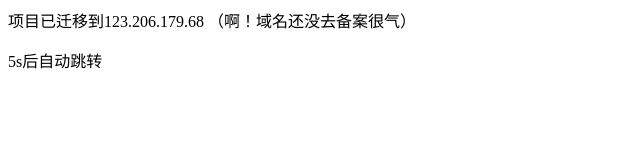
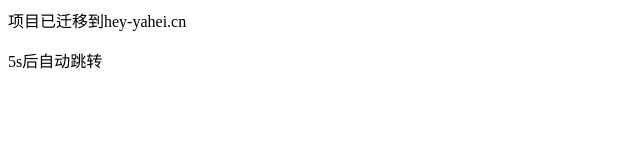
Before and after one commit to zkkzkk368/hey-yahei.github.io, a plain HTML site: page index.html in a window 1280 px wide. Shown: the whole page, without its empty margins (0-640 px from the left). Drawn offline with Linux system fonts and the light colour scheme.

Commit message:
Update index.html

```diff
--- a/index.html
+++ b/index.html
@@ -1,9 +1,9 @@
 <html>
 <head>
-    <meta http-equiv="refresh" content="3;url=http://123.206.179.68">
+    <meta http-equiv="refresh" content="3;url=http://hey-yahei.cn">
 </head>
 <body>
-    <p>项目已迁移到123.206.179.68 （啊！域名还没去备案很气）</p>
+    <p>项目已迁移到hey-yahei.cn</p>
     <p>5s后自动跳转</p>
 </body>
 </html>
```
